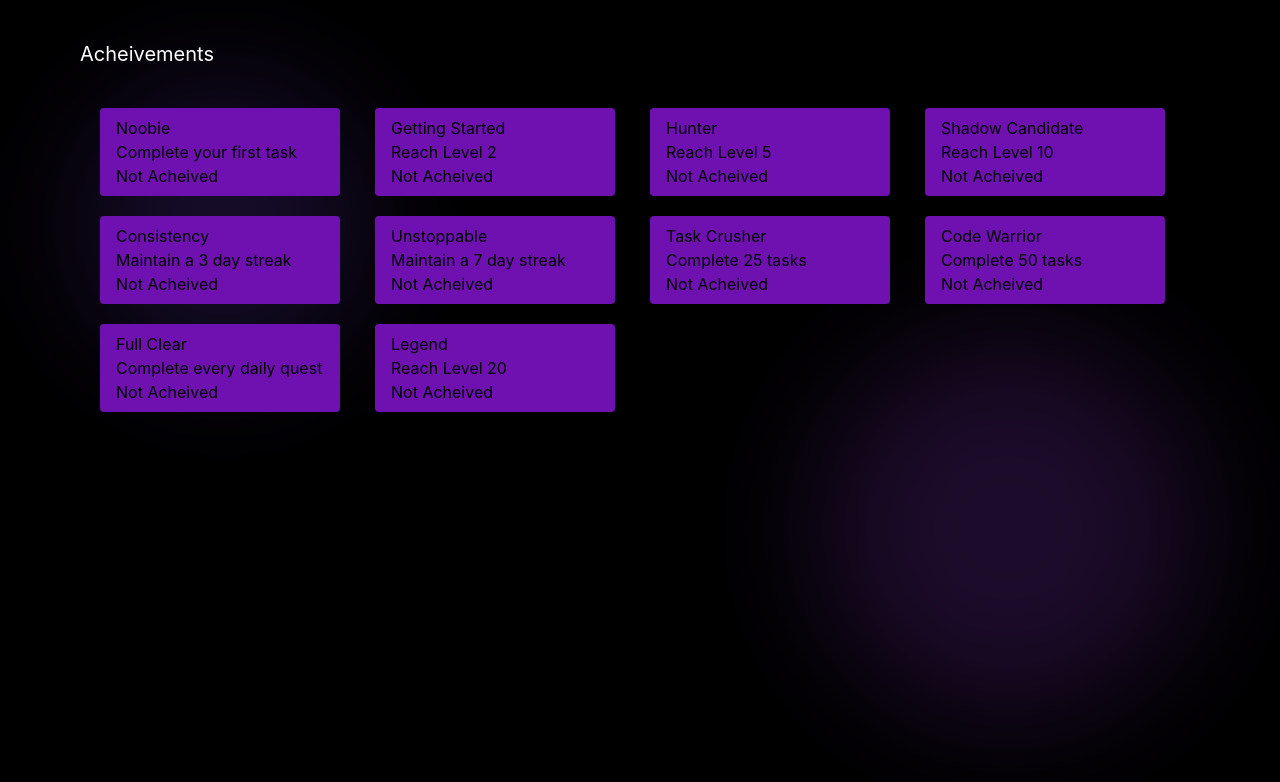
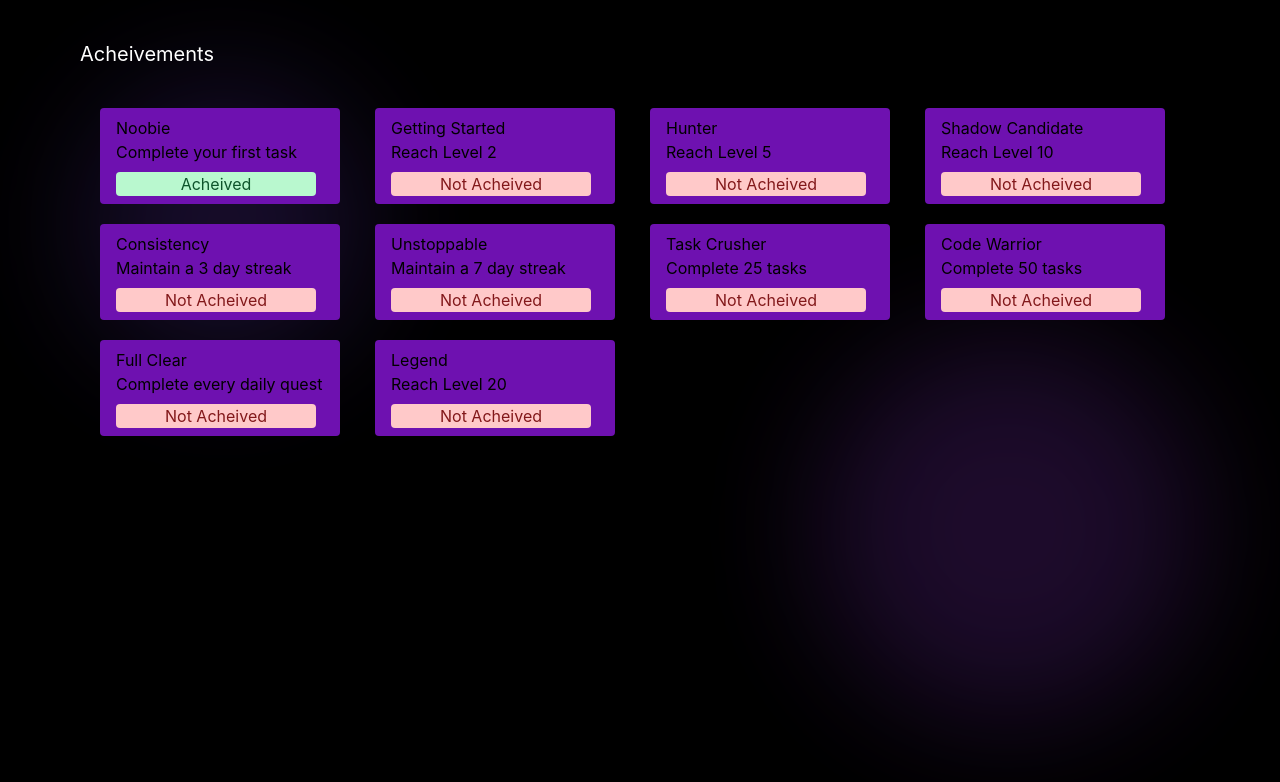
Before and after one commit to Abhijith-TG/solo-leveiling, a React (Vite) app: page / in a window 1280 px wide. Both pictures are taken after a click on the element "Acheivements". Shown: the top 782 px of the page. Built offline with nearby package versions, Linux system fonts and the light colour scheme.

Commit message:
feat: Added achevements helper to complete the first 10 tasks

```diff
--- /dev/null
+++ b/src/helpers/acheivmentHelper.ts
@@ -0,0 +1,60 @@
+import type { Achievement } from "../types/acheivements"
+import type { Tasks } from "../types/tasks"
+import type { User } from "../types/user"
+
+type AchevmentsCheckerProps = {
+    user:User,
+    acheivments:Achievement[],
+    setAcheivment: React.Dispatch<React.SetStateAction<Achievement[]>>,
+    tasks:Tasks[]
+}
+
+
+export const achevmentsChecker = ({user,acheivments,setAcheivment,tasks}:AchevmentsCheckerProps)=>{
+
+const completed = tasks.every(a=>a.completed)
+
+
+
+
+    if(user.tasksCompleted>=1 && !acheivments[0].completed){
+        setAcheivment((prev)=>prev.map((a)=>(a.id===1?{...a, completed:true}:a))
+    )
+
+    if(user.level>=2 && !acheivments[1].completed){
+        setAcheivment((prev)=>prev.map((a)=>(a.id===2?{...a, completed:true}:a)))
+    }
+
+    if(user.level>=5 && !acheivments[2].completed){
+        setAcheivment((prev)=>prev.map((a)=>(a.id===3?{...a, completed:true}:a)))
+    }
+
+    if(user.level>=10 && !acheivments[3].completed){
+        setAcheivment((prev)=>prev.map((a)=>(a.id===4?{...a, completed:true}:a)))
+    }
+
+    if(user.level>=20 && !acheivments[9].completed){
+        setAcheivment((prev)=>prev.map((a)=>(a.id===10?{...a, completed:true}:a)))
+    }
+
+     if(user.streak>=3 && !acheivments[4].completed){
+        setAcheivment((prev)=>prev.map((a)=>(a.id===5?{...a, completed:true}:a)))
+    }
+
+     if(user.streak>=7 && !acheivments[5].completed){
+        setAcheivment((prev)=>prev.map((a)=>(a.id===6?{...a, completed:true}:a)))
+    }
+
+    if(user.tasksCompleted>=25 && !acheivments[6].completed){
+        setAcheivment((prev)=>prev.map((a)=>(a.id===7?{...a, completed:true}:a)))
+    }
+
+    if(user.tasksCompleted>=50 && !acheivments[7].completed){
+        setAcheivment((prev)=>prev.map((a)=>(a.id===8?{...a, completed:true}:a)))
+    }
+
+    if(completed && !acheivments[8].completed){
+        setAcheivment((prev)=>prev.map((a)=>(a.id===9?{...a, completed:true}:a)))
+    }
+}
+}
--- a/src/pages/Acheivement.tsx
+++ b/src/pages/Acheivement.tsx
@@ -1,14 +1,28 @@
-import { useState } from "react"
+import { useEffect, useState } from "react"
 import type { Achievement } from "../types/acheivements"
 import { Achievements } from "../services/acheivementService";
+import { achevmentsChecker } from "../helpers/acheivmentHelper";
+import type { User } from "../types/user";
+import type { Tasks } from "../types/tasks";
 
 function Acheivement() {
 
-    const [acheivments, ] = useState<Achievement[]>(()=>{
+    const [acheivments, setAcheivment] = useState<Achievement[]>(()=>{
         const localAcheivements = localStorage.getItem("acheivements");
         return localAcheivements ? JSON.parse(localAcheivements) : Achievements
     } )
 
+    const localUser:any = localStorage.getItem("user")
+    const user:User = JSON.parse(localUser)
+    const localTasks:any = localStorage.getItem("tasks")
+    const tasks:Tasks[] = JSON.parse(localTasks)
+
+
+    useEffect(() => {
+        localStorage.setItem("acheivments", JSON.stringify(acheivments));
+      }, [acheivments]);
+
+        achevmentsChecker({user,acheivments,setAcheivment,tasks})
 
   return (
     <div className="lg:px-20 px-4 py-10">
@@ -21,7 +35,7 @@ function Acheivement() {
 
                 <p>{a.title}</p>
                 <p>{a.desc}</p>
-                <p>{`${a.completed?"Acheived":"Not Acheived"}`}</p>
+                <p className={`${a.completed ? "text-green-900 bg-green-200 ":"text-red-900 bg-red-200 " }px-2 w-50 mt-2 rounded flex items-center justify-center`}  >{`${a.completed?"Acheived":"Not Acheived"}`}</p>
 
                 </div>
             </div>
```
